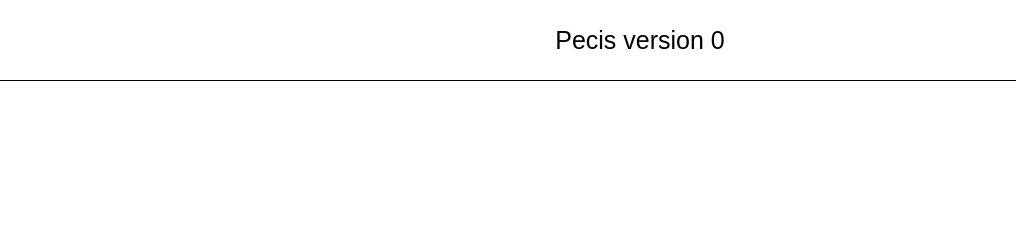
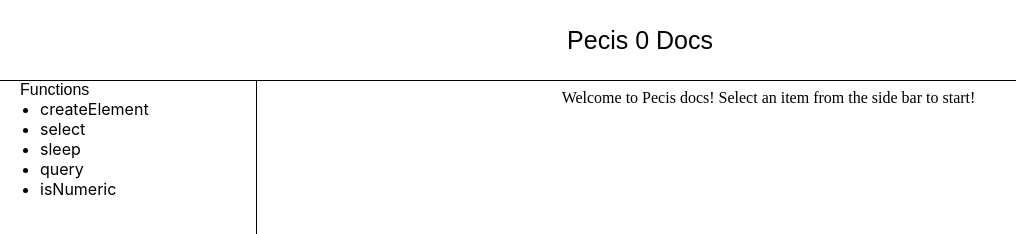
Before and after one commit to TechPot-Studio/Pecis, a plain HTML site: page docs/0/index.html in a window 1280 px wide. Shown: the top 234 px of the page, without its empty margins (0-1016 px from the left). Drawn offline with Linux system fonts and the light colour scheme; a web font is replaced by a local one.

Commit message:
Docs: Add basic docs Hooray!

```diff
--- a/docs/0/index.html
+++ b/docs/0/index.html
@@ -1,15 +1,40 @@
 <!DOCTYPE html>
-<html lang="en">
+<html lang="">
 <head>
     <meta charset="UTF-8">
-    <title>0.x.x | Pecis Docs</title>
+    <title>0 | Pecis Docs</title>
     <link rel="stylesheet" href="../css/version-index.css" />
+    <link rel="stylesheet" href="//rsms.me/inter/inter.css" />
 </head>
 <body>
+<script>
+    function switchContent(name) {
+        document.getElementById('page').src = `pages/${name}.xml`
+    }
+</script>
 <header>
     <span>
-        Pecis version 0
+        Pecis 0 Docs
     </span>
 </header>
+<div class="body">
+    <div class="sidebar">
+        <div class="sidebar-title">Functions</div>
+        <div>
+            <ul class="docs-list">
+                <li onclick="switchContent(this.innerHTML)">createElement</li>
+                <li onclick="switchContent(this.innerHTML)">select</li>
+                <li onclick="switchContent(this.innerHTML)">sleep</li>
+                <li onclick="switchContent(this.innerHTML)">query</li>
+                <li onclick="switchContent(this.innerHTML)">isNumeric</li>
+            </ul>
+        </div>
+    </div>
+    <div class="page-parent">
+        <iframe src="pages/welcome.html" id="page"></iframe>
+    </div>
+
+</div>
+
 </body>
 </html>
--- /dev/null
+++ b/docs/0/pages/welcome.html
@@ -0,0 +1,12 @@
+<!DOCTYPE html>
+<html lang="en">
+<head>
+    <meta charset="UTF-8">
+    <title>Welcome</title>
+</head>
+<body>
+<div style="text-align: center">
+    Welcome to Pecis docs! Select an item from the side bar to start!
+</div>
+</body>
+</html>
--- a/docs/css/version-index.css
+++ b/docs/css/version-index.css
@@ -1,4 +1,11 @@
 @import "global.css";
+
+html, body {
+    width: 100%;
+    height: 100%;
+    overflow: hidden;
+}
+
 header {
     width: 100%;
     height: 80px;
@@ -7,5 +14,56 @@ header {
     text-align: center;
     border-bottom: 1px solid black;
     position: sticky;
+}
 
+div.body {
+    height: calc(100% - 80px);
+    display: flex;
+    flex-direction: row;
 }
+
+div.sidebar {
+    display: inline-block;
+    width: 20%;
+    height: 100%;
+    border-right: 1px solid #000;
+    overflow: auto;
+}
+
+div.sidebar ul {
+    margin-block-start: 0;
+    margin-block-end: 0;
+    margin-inline: 0;
+}
+
+div.sidebar ul li {
+    font-family: Inter, sans-serif;
+    cursor: pointer;
+}
+
+div.sidebar ul li:hover {
+    color: #0088ff;
+}
+
+div.sidebar ul li:active {
+    color: #005095;
+}
+
+div.sidebar-title {
+    display: block;
+    margin-left: 20px;
+}
+
+div.page-parent {
+    display: inline-block;
+    width: 80%;
+    height: 100%;
+}
+
+iframe#page {
+    border: none;
+    width: 100%;
+    height: 100%;
+    display: inline-block;
+    overflow: auto;
+}
```
